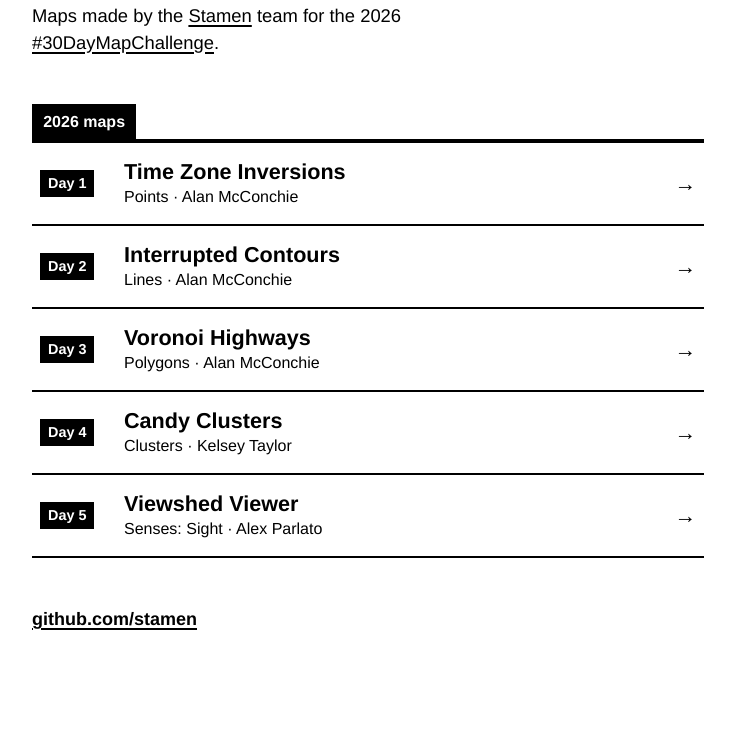
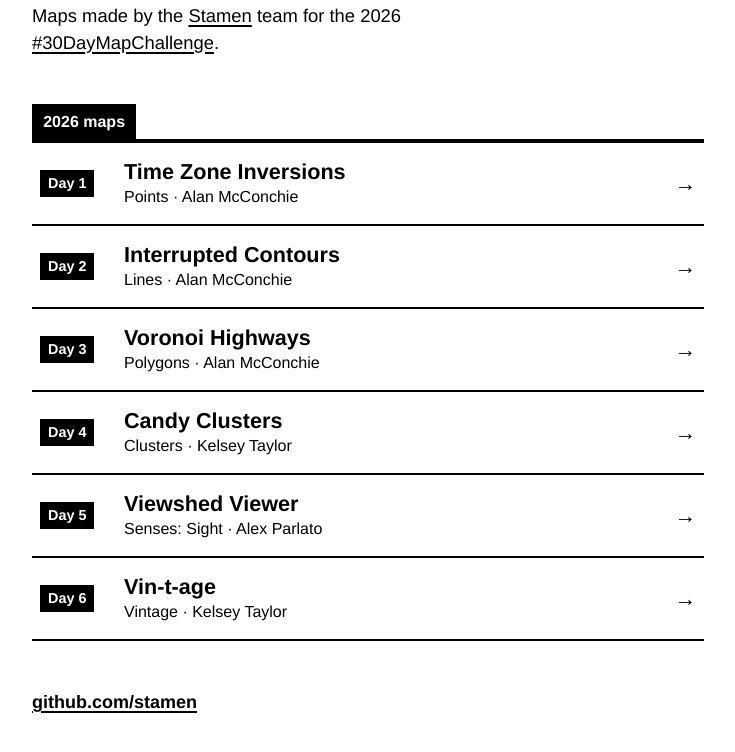
Before and after one commit to stamen/30-day-map-challenge-2026, a plain HTML site: page index.html in a window 1280 px wide. Shown: the part 216-968 px from the top of the page, without its empty margins (272-1007 px from the left). Before the commit the page ends 896 px from the top, so only its background shows below. Drawn offline with Linux system fonts and the light colour scheme.

Commit message:
Add Day 6: Vin-t-age by Kelsey Taylor
Co-Authored-By: Claude Opus 5.5 <noreply@anthropic.com>
Claude-Session: https://claude.ai/code/session_01JpWq1ijw2ipgVXYhiHY2AH

```diff
--- a/index.html
+++ b/index.html
@@ -117,6 +117,7 @@
       { day: 3, title: "Voronoi Highways",      author: "Alan McConchie", url: "https://mappingmashups.github.io/voronoi-highways/" },
       { day: 4, title: "Candy Clusters",        author: "Kelsey Taylor",  url: "https://stamen.github.io/candy-clusters/" },
       { day: 5, title: "Viewshed Viewer",       author: "Alex Parlato",   url: "https://stamen.github.io/30-day-map-viewshed/" },
+      { day: 6, title: "Vin-t-age",             author: "Kelsey Taylor",  url: "https://stamen.github.io/30-day-map-vintage/" },
     ];
     // ───────────────────────────────────────────────────────────────────
 
```
